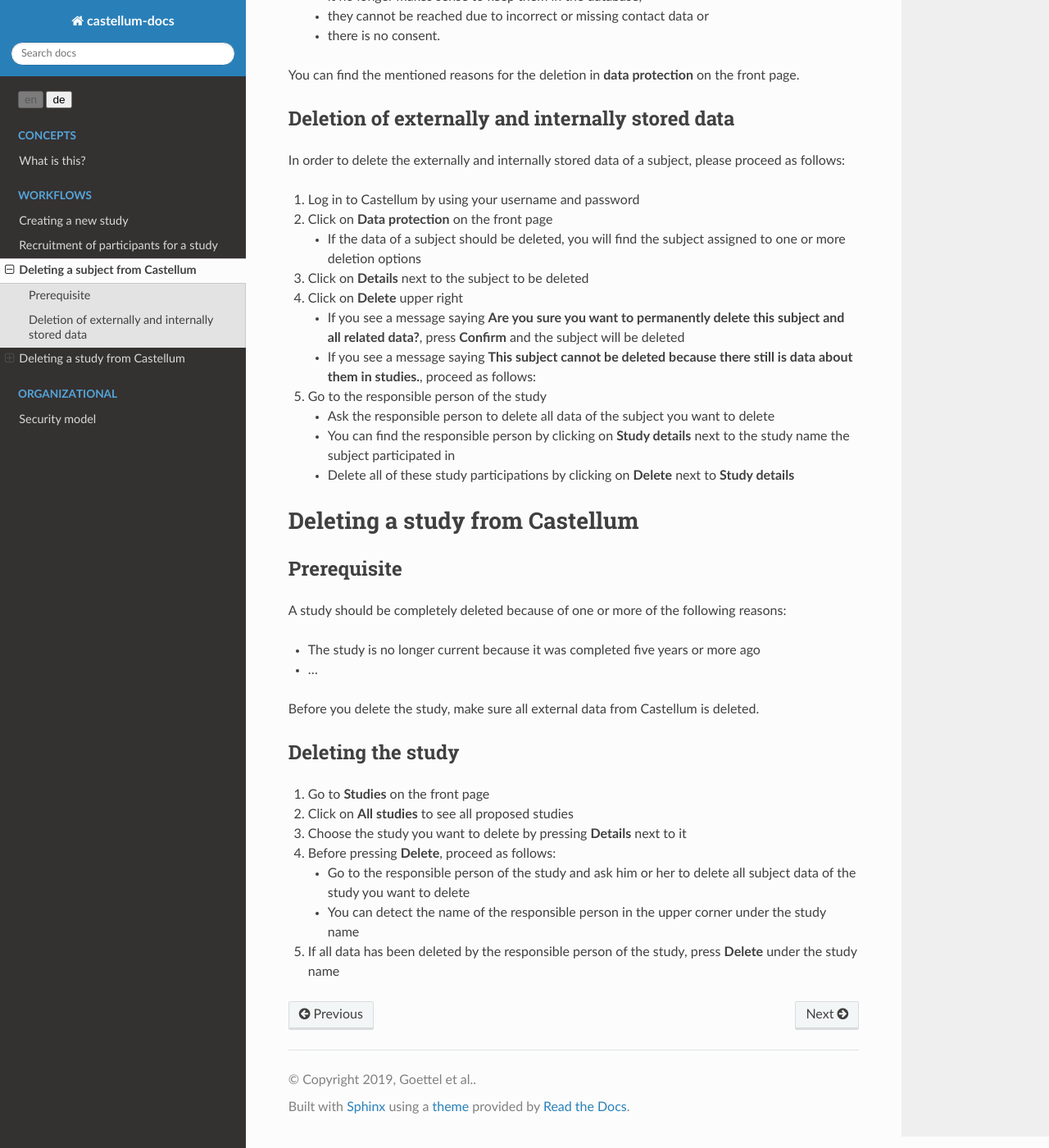
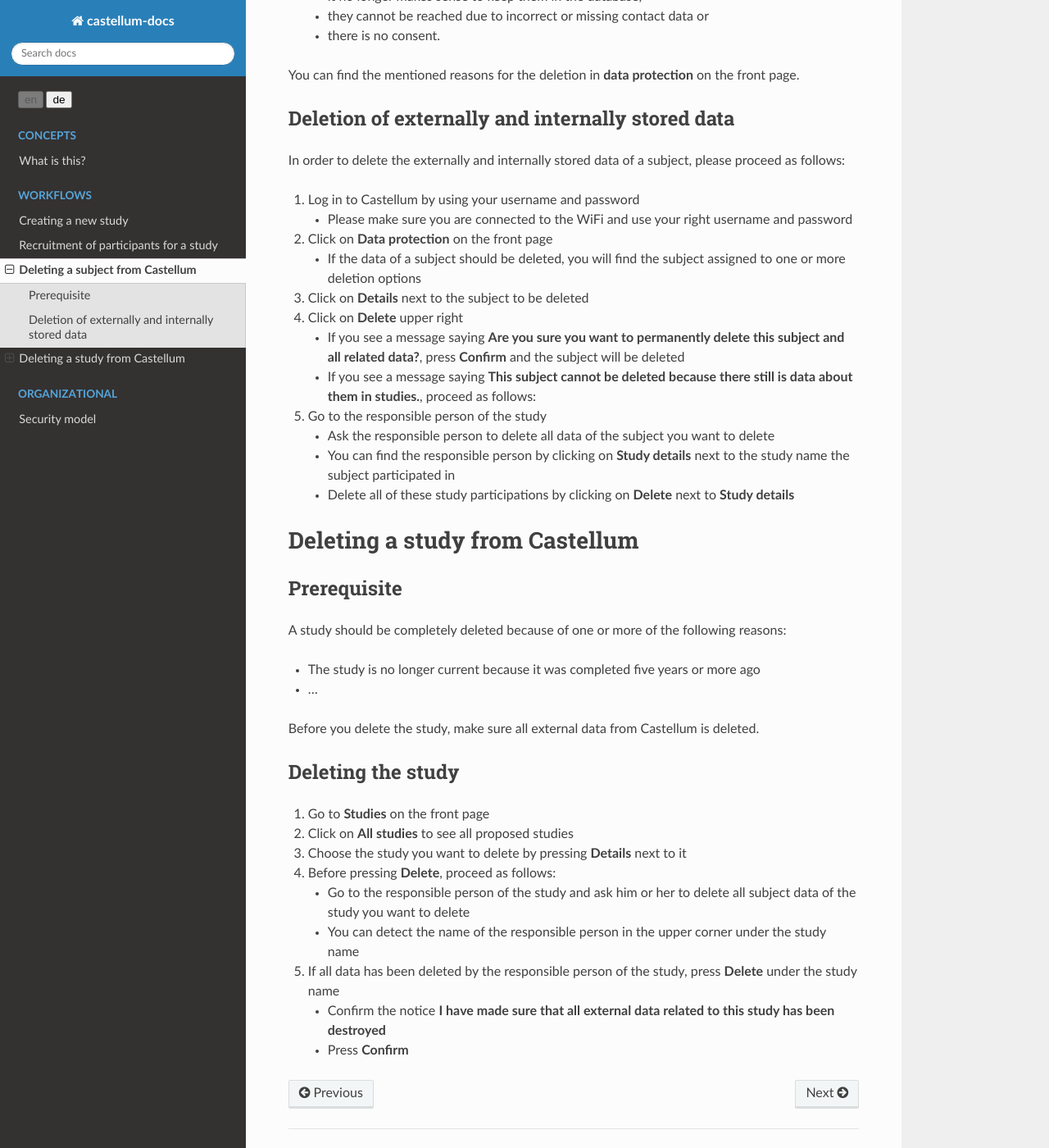
Before and after one commit to DouglasNeuroInformatics/castellum, a Sphinx documentation site: the page built from source/workflows/deleting.rst, in a window 1280 px wide and 1400 px high, scrolled down 304 px. Shown: the whole window at 82% size. Built offline with Sphinx 7.4.7 and the Read the Docs theme 2.0.0, drawn with Linux system fonts in a browser that asks for light colours.

Commit message:
Update deleting.rst

```diff
--- a/source/workflows/deleting.rst
+++ b/source/workflows/deleting.rst
@@ -22,6 +22,9 @@ In order to delete the externally and internally stored data of a subject,
 please proceed as follows:
 
 1.  Log in to Castellum by using your username and password
+
+    -   Please make sure you are connected to the WiFi and use your right
+        username and password
 
 2.  Click on **Data protection** on the front page
 
@@ -81,3 +84,7 @@ Deleting the study
 
 5.  If all data has been deleted by the responsible person of the study, press
     **Delete** under the study name
+
+    -   Confirm the notice **I have made sure that all external data related to
+        this study has been destroyed**
+    -   Press **Confirm**
```
